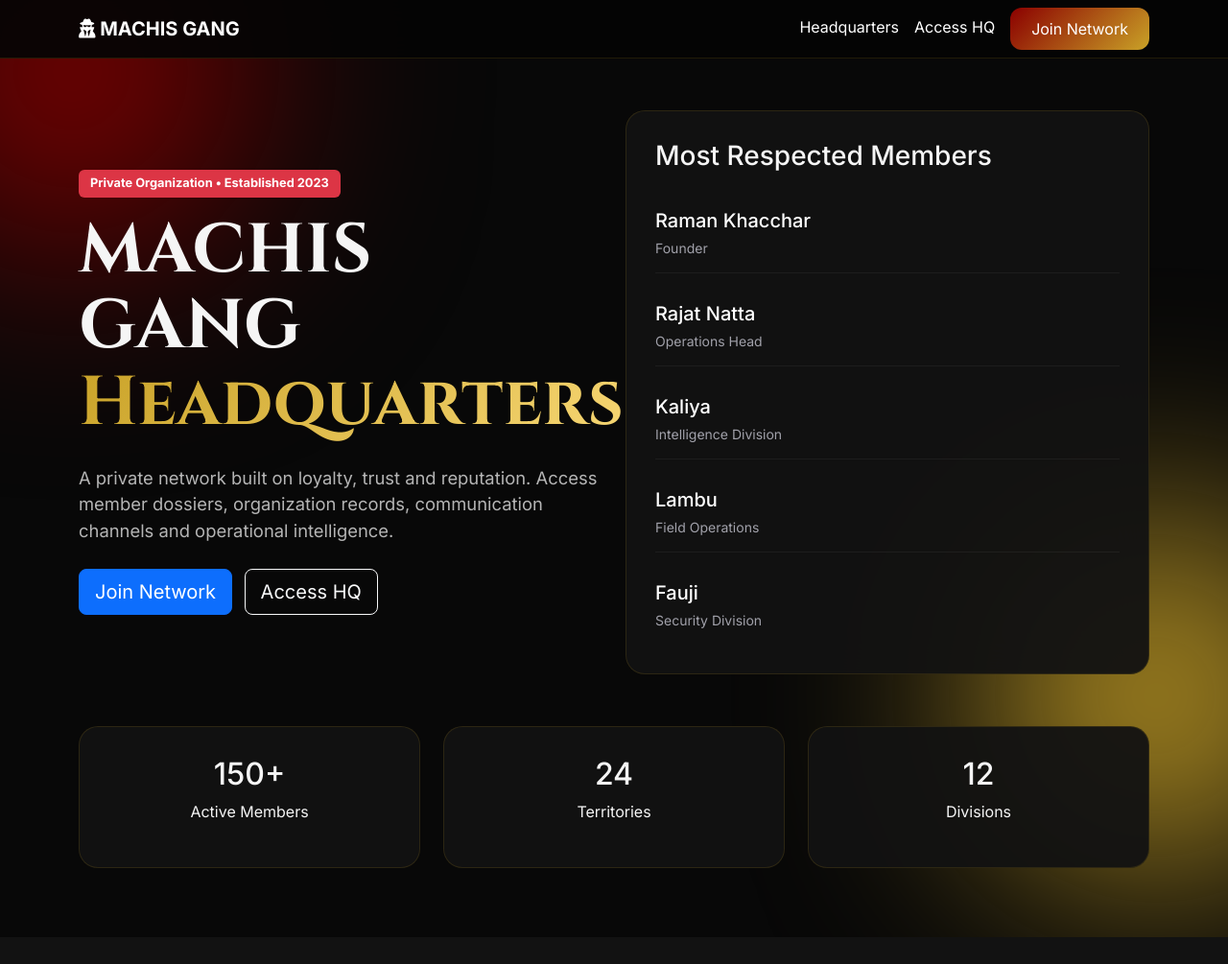
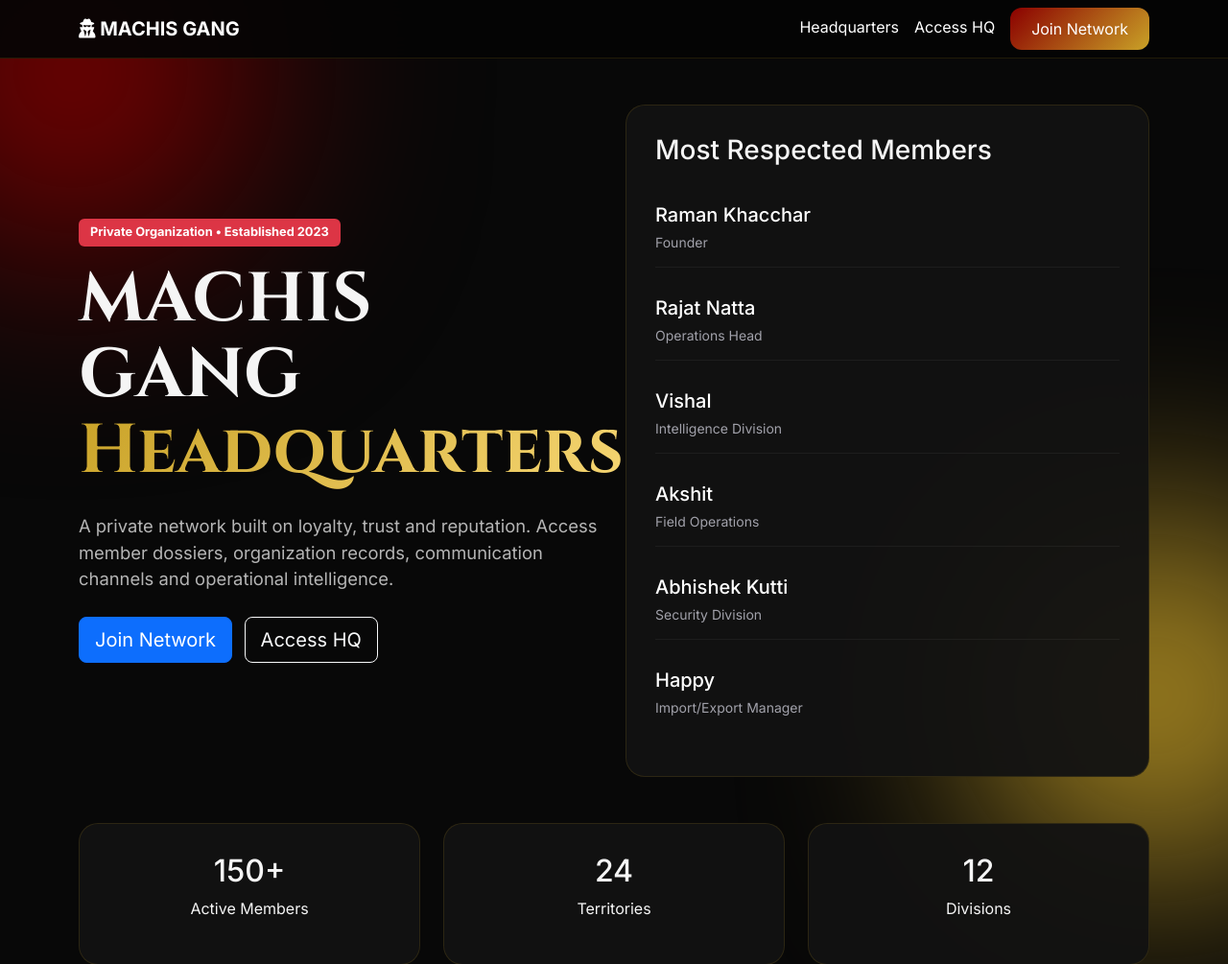
Before and after one commit to ayushpratapno1/django-auth-project, a Django app: page / in a window 1280 px wide. Shown: the top 1005 px of the page at 96% size. Before the commit the page ends 977 px from the top, so only its background shows below. Run offline with Django 5.2, Linux system fonts and the light colour scheme.

Commit message:
Change some attributes

```diff
--- a/templates/home.html
+++ b/templates/home.html
@@ -92,22 +92,29 @@ MACHIS GANG
 
                 <div class="member-item mb-3">
                     <div>
-                        <h5>Kaliya</h5>
+                        <h5>Vishal</h5>
                         <small>Intelligence Division</small>
                     </div>
                 </div>
 
                 <div class="member-item mb-3">
                     <div>
-                        <h5>Lambu</h5>
+                        <h5>Akshit</h5>
                         <small>Field Operations</small>
                     </div>
                 </div>
 
-                <div class="member-item">
+                <div class="member-item mb-3">
                     <div>
-                        <h5>Fauji</h5>
+                        <h5>Abhishek Kutti</h5>
                         <small>Security Division</small>
+                    </div>
+                </div>
+
+                <div class="member-item mb-3">
+                    <div>
+                        <h5>Happy</h5>
+                        <small>Import/Export Manager</small>
                     </div>
                 </div>
 
```
